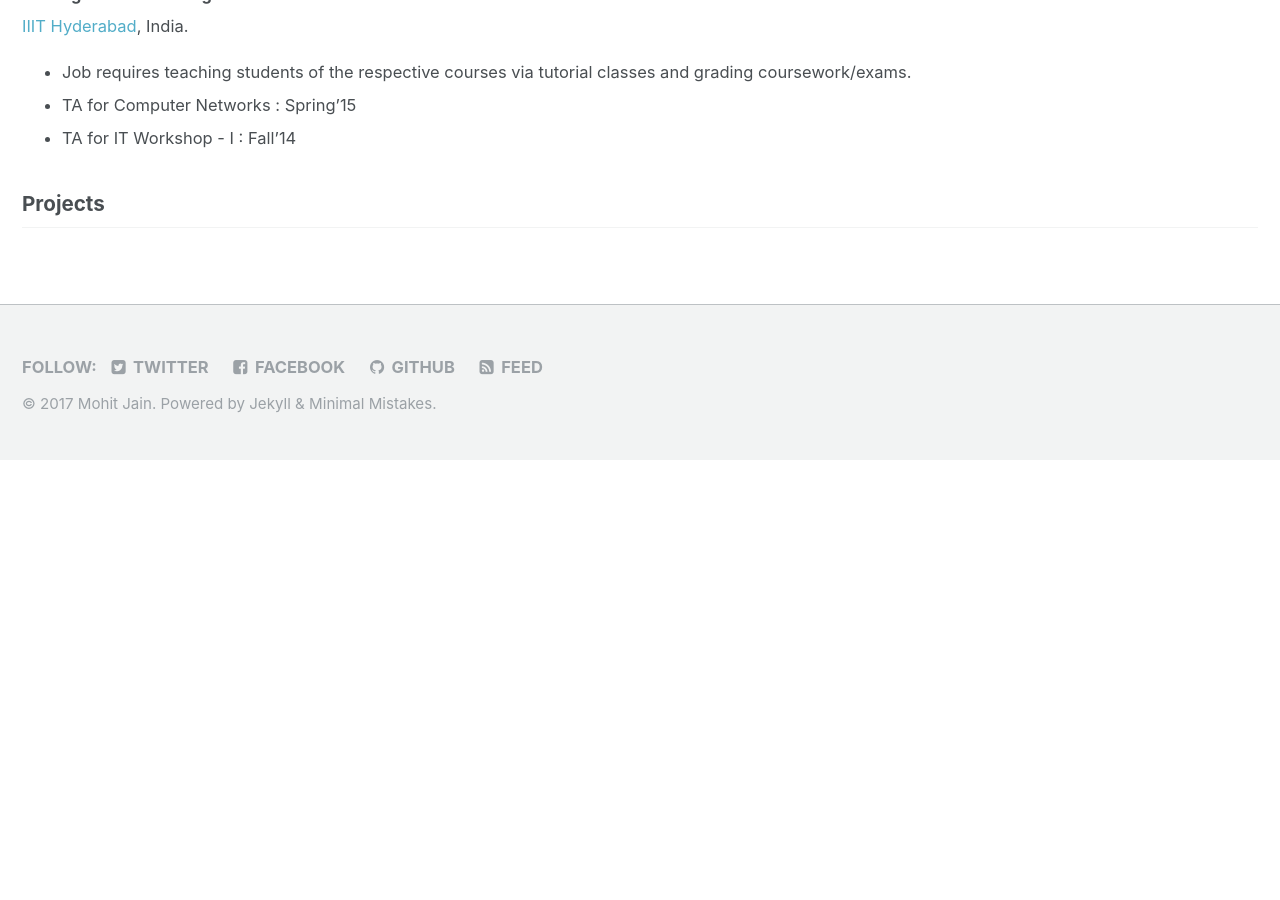
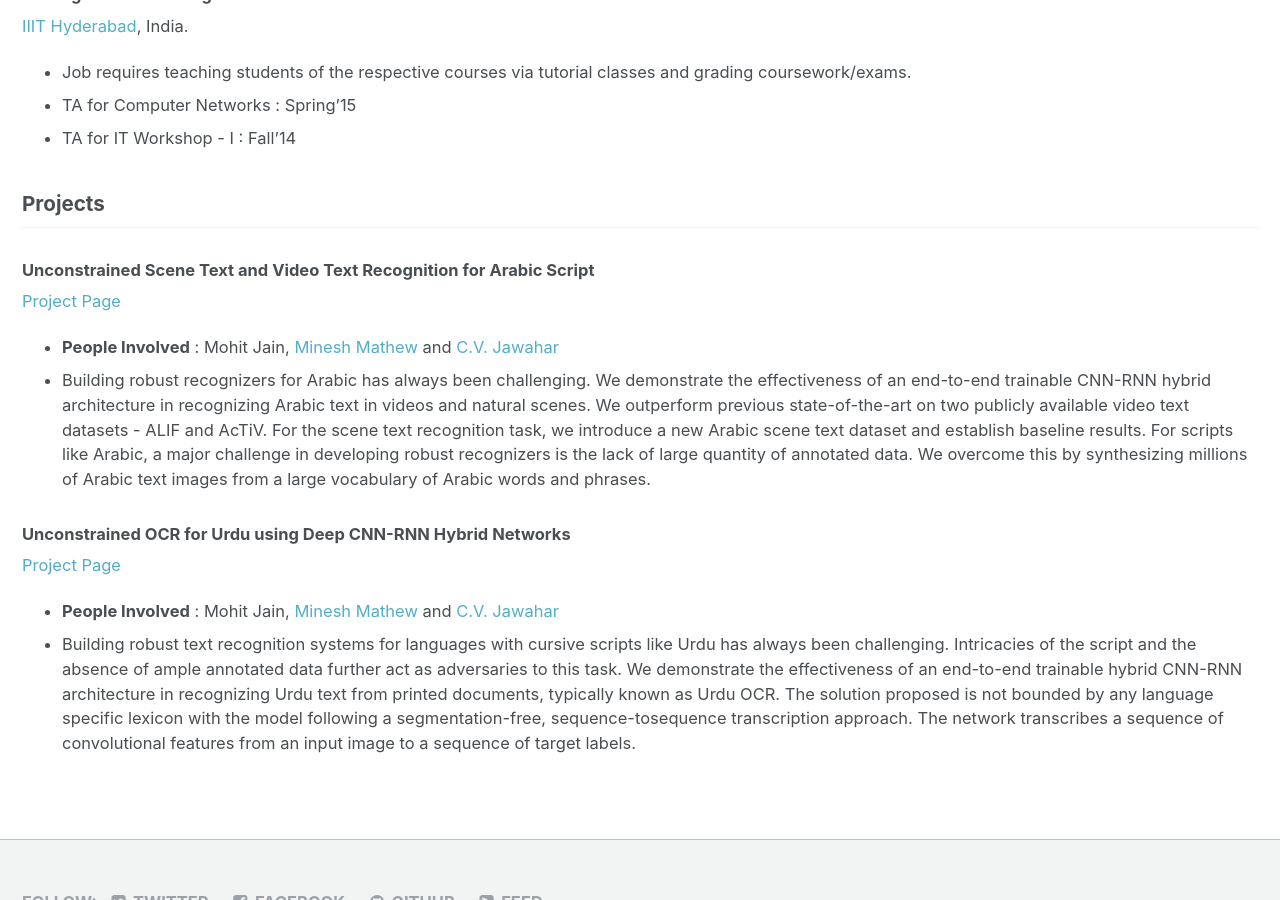
Before and after one commit to NightFury13/nightfury13.github.io, a Jekyll site: the page built from _pages/resume.md, in a window 1280 px wide and 900 px high, scrolled down 1646 px. Built offline with Jekyll 4.4.1, drawn with Linux system fonts in a browser that asks for light colours; before the commit the page ends 2106 px from its top, so only the background shows below that.

Commit message:
Updating projects on cv

```diff
--- a/_pages/resume.md
+++ b/_pages/resume.md
@@ -51,3 +51,13 @@ author_profile: true
 * TA for IT Workshop - I : Fall'14
 
 ## Projects
+
+### Unconstrained Scene Text and Video Text Recognition for Arabic Script
+[Project Page](http://cvit.iiit.ac.in/research/projects/cvit-projects/arabic-text-recognition)
+* **People Involved** : Mohit Jain, [Minesh Mathew](mineshmathew.github.io) and [C.V. Jawahar](http://cvit.iiit.ac.in/people/faculty/people/faculty/cvit-faculty/jawahar)
+* Building robust recognizers for Arabic has always been challenging. We demonstrate the effectiveness of an end-to-end trainable CNN-RNN hybrid architecture in recognizing Arabic text in videos and natural scenes. We outperform previous state-of-the-art on two publicly available video text datasets - ALIF and AcTiV. For the scene text recognition task, we introduce a new Arabic scene text dataset and establish baseline results. For scripts like Arabic, a major challenge in developing robust recognizers is the lack of large quantity of annotated data. We overcome this by synthesizing millions of Arabic text images from a large vocabulary of Arabic words and phrases.
+
+### Unconstrained OCR for Urdu using Deep CNN-RNN Hybrid Networks
+[Project Page](http://cvit.iiit.ac.in/research/projects/cvit-projects/iiit-urdu-ocr)
+* **People Involved** : Mohit Jain, [Minesh Mathew](mineshmathew.github.io) and [C.V. Jawahar](http://cvit.iiit.ac.in/people/faculty/people/faculty/cvit-faculty/jawahar)
+* Building robust text recognition systems for languages with cursive scripts like Urdu has always been challenging. Intricacies of the script and the absence of ample annotated data further act as adversaries to this task. We demonstrate the effectiveness of an end-to-end trainable hybrid CNN-RNN architecture in recognizing Urdu text from printed documents, typically known as Urdu OCR. The solution proposed is not bounded by any language specific lexicon with the model following a segmentation-free, sequence-tosequence transcription approach. The network transcribes a sequence of convolutional features from an input image to a sequence of target labels.
```
